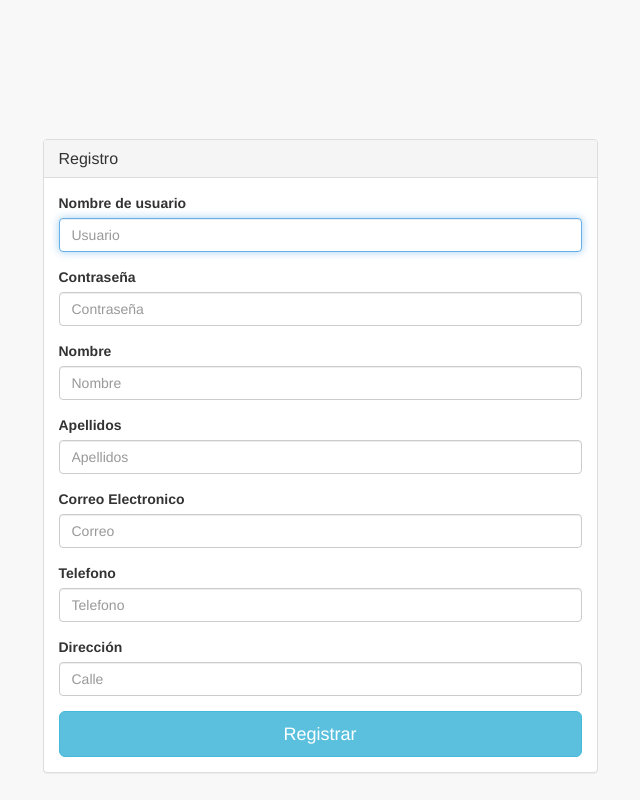
After one commit to Trifido/proyecto, a PHP site: page /php/registrar.php in a window 1280 px wide. The commit adds this page. Shown: the whole page, without its empty margins (320-960 px from the left). Run offline with PHP 8.4, Linux system fonts and the light colour scheme.

Commit message:
Registro, con problemillas

```diff
--- a/php/checkLogin.php
+++ b/php/checkLogin.php
@@ -8,7 +8,7 @@
 	$password = $_POST['password'];
 
 	if($password != ""){
-		$query = 'SELECT*FROM user_info WHERE username=\'' . $username . '\' AND password=\'' . $password . '\'';
+		$query = 'SELECT*FROM Usuarios WHERE username=\'' . $username . '\' AND password=\'' . $password . '\'';
 		$db = sqlite_open('../database/tfgDB.db');
 
 	    $result = sqlite_query($db, $query);
--- /dev/null
+++ b/php/registrar.php
@@ -0,0 +1,119 @@
+<!DOCTYPE html>
+<html lang="en">
+
+<head>
+
+    <meta charset="utf-8">
+    <meta http-equiv="X-UA-Compatible" content="IE=edge">
+    <meta name="viewport" content="width=device-width, initial-scale=1">
+    <meta name="description" content="">
+    <meta name="author" content="">
+
+    <title>SB Admin 2 - Bootstrap Admin Theme</title>
+
+    <!-- Bootstrap Core CSS -->
+    <link href="../bower_components/bootstrap/dist/css/bootstrap.min.css" rel="stylesheet">
+
+    <!-- MetisMenu CSS -->
+    <link href="../bower_components/metisMenu/dist/metisMenu.min.css" rel="stylesheet">
+
+    <!-- Custom CSS -->
+    <link href="../dist/css/sb-admin-2.css" rel="stylesheet">
+
+    <!-- Custom Fonts -->
+    <link href="../bower_components/font-awesome/css/font-awesome.min.css" rel="stylesheet" type="text/css">
+
+    <!-- CSS -->
+    <link href="../css/style.css" rel="stylesheet" type='text/css' />
+</head>
+
+<body>
+	<div class="container">
+        <div class="row">
+            <div class="col-md-6 col-md-offset-3">
+                <div class="login-panel panel panel-default">
+                    <div class="panel-heading">
+                        <h3 class="panel-title">Registro</h3>
+                    </div>
+                    <div class="panel-body">
+                        <form role="form" id="cameraForm" method="post" action="./checkRegister.php">
+                            <fieldset>
+                                <div class="form-group">
+                                	<label>Nombre de usuario</label>
+                                    <input class="form-control" placeholder="Usuario" name="username" type="username" autofocus>
+                                </div>
+                                <div class="form-group">
+                                	<label>Contraseña</label>
+                                    <input class="form-control" placeholder="Contraseña" name="password" type="password" value="">
+                                </div>
+                                <div class="form-group">
+                                	<label>Nombre</label>
+                                    <input class="form-control" placeholder="Nombre" name="nombre" type="nombre" value="">
+                                </div>
+                                <div class="form-group">
+                                	<label>Apellidos</label>
+                                    <input class="form-control" placeholder="Apellidos" name="apellidos" type="apellidos" value="">
+                                </div>
+                                <div class="form-group">
+                                	<label>Correo Electronico</label>
+                                    <input class="form-control" placeholder="Correo" name="correo" type="correo" value="">
+                                </div>
+                                <div class="form-group">
+                                	<label>Telefono</label>
+                                    <input class="form-control" placeholder="Telefono" name="telefono" type="telefono" value="">
+                                </div>
+                                <div class="form-group">
+                                	<label>Dirección</label>
+                                    <input class="form-control" placeholder="Calle" name="direccion" type="direccion" value="">
+                                </div>
+
+                                <!-- Change this to a button or input when using this as a form -->
+                                <button type="submit" id="btnSubmit" class="btn btn-lg btn-info btn-block">Registrar</button>
+                            </fieldset>
+                        </form>
+
+                    </div>
+
+
+                    <style>
+                        #alertLogin{
+                            display: <?php
+                                        session_start();
+                                        if (isset($_SESSION['message']))
+                                        {
+                                            echo "block";
+                                            unset($_SESSION['message']);
+                                        }
+                                        else{
+                                            echo "none";
+                                        }
+                                    ?>
+                        }
+                    </style>
+
+
+                    <div id="alertLogin" class="col-lg" >
+                        <div id="alertLogin" class="alert alert-danger">
+                            Username o Password estan incorrectos.
+                        </div>
+                    </div>
+                </div>
+            </div>
+        </div>
+    </div>
+
+    <!-- jQuery -->
+    <script src="../bower_components/jquery/dist/jquery.min.js"></script>
+
+    <!-- Bootstrap Core JavaScript -->
+    <script src="../bower_components/bootstrap/dist/js/bootstrap.min.js"></script>
+
+    <!-- Metis Menu Plugin JavaScript -->
+    <script src="../bower_components/metisMenu/dist/metisMenu.min.js"></script>
+
+    <!-- Custom Theme JavaScript -->
+    <script src="../dist/js/sb-admin-2.js"></script>
+
+</body>
+
+</html>
```
Also changed, not shown: php/checkRegister.php (added, +23 -0 lines), database/tfgDB.db.
